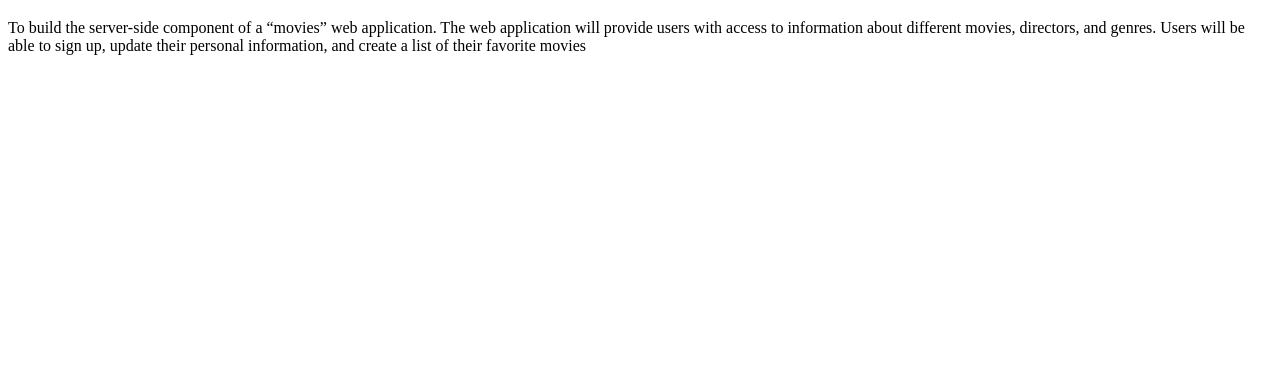
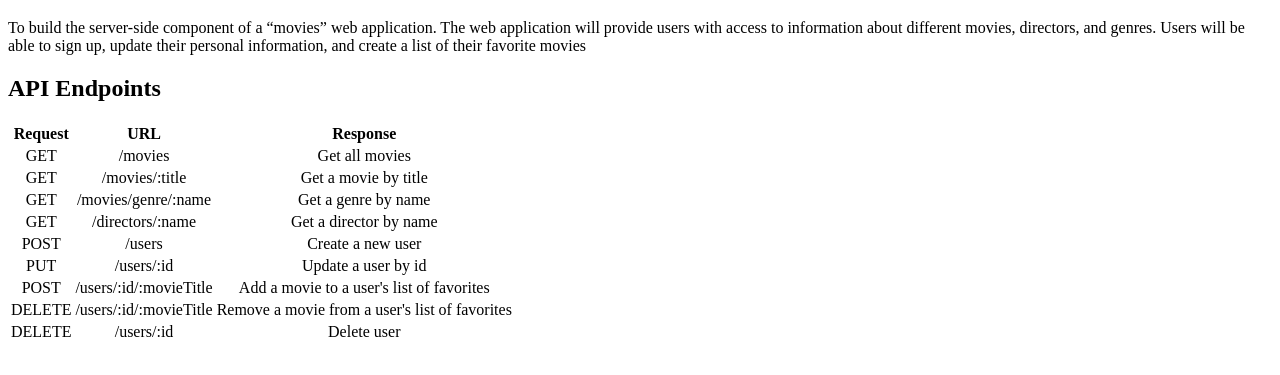
Before and after one commit to Stenson0/movie_api, a website: page public/documentation.html in a window 1280 px wide. Shown: the part 61-436 px from the top of the page. Drawn offline with Linux system fonts and the light colour scheme.

Commit message:
API endpoint documentation added

```diff
--- a/public/documentation.html
+++ b/public/documentation.html
@@ -9,6 +9,66 @@
         <p>To build the server-side component of a “movies” web application. The web
             application will provide users with access to information about different
             movies, directors, and genres. Users will be able to sign up, update their
-            personal information, and create a list of their favorite movies</p>
+            personal information, and create a list of their favorite movies
+        </p>
+
+        <h2>API Endpoints</h2>
+        <table>
+            <thead>
+                <tr>
+                    <th>Request</th>
+                    <th>URL</th>
+                    <th>Response</th>
+                </tr>
+            </thead>
+            <tbody>
+                <tr align="center">
+                    <td>GET</td>
+                    <td>/movies</td>
+                    <td>Get all movies</td>
+                </tr>
+                <tr align="center">
+                    <td>GET</td>
+                    <td>/movies/:title</td>
+                    <td>Get a movie by title</td>
+                </tr>
+                <tr align="center">
+                    <td>GET</td>
+                    <td>/movies/genre/:name</td>
+                    <td>Get a genre by name</td>
+                </tr>
+                <tr align="center">
+                    <td>GET</td>
+                    <td>/directors/:name</td>
+                    <td>Get a director by name</td>
+                </tr>
+                <tr align="center">
+                    <td>POST</td>
+                    <td>/users</td>
+                    <td>Create a new user</td>
+                </tr>
+                <tr align="center">
+                    <td>PUT</td>
+                    <td>/users/:id</td>
+                    <td>Update a user by id</td>
+                </tr>
+                <tr align="center">
+                    <td>POST</td>
+                    <td>/users/:id/:movieTitle</td>
+                    <td>Add a movie to a user's list of favorites</td>
+                </tr>
+                <tr align="center">
+                    <td>DELETE</td>
+                    <td>/users/:id/:movieTitle</td>
+                    <td>Remove a movie from a user's list of favorites</td>
+                </tr>
+                <tr align="center">
+                    <td>DELETE</td>
+                    <td>/users/:id</td>
+                    <td>Delete user</td>
+                </tr>
+            </tbody>
+        </table>
+
     </body>
 </html>
```
